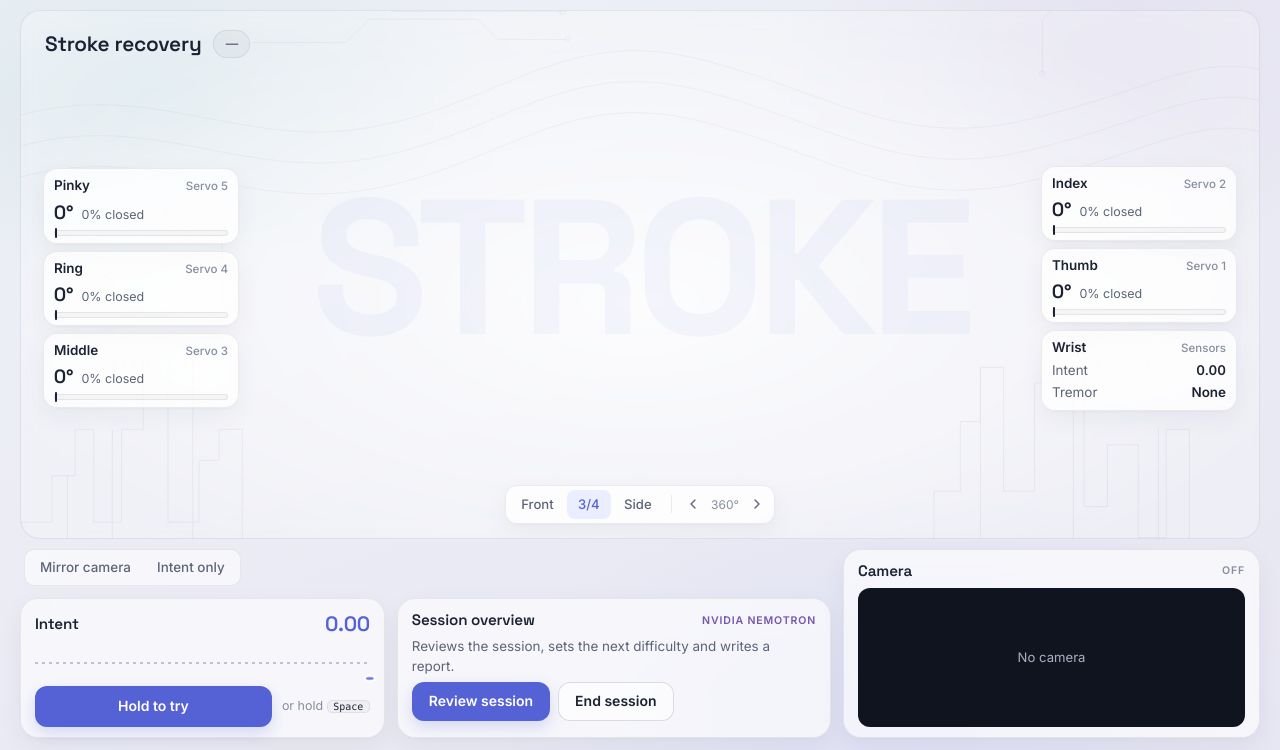
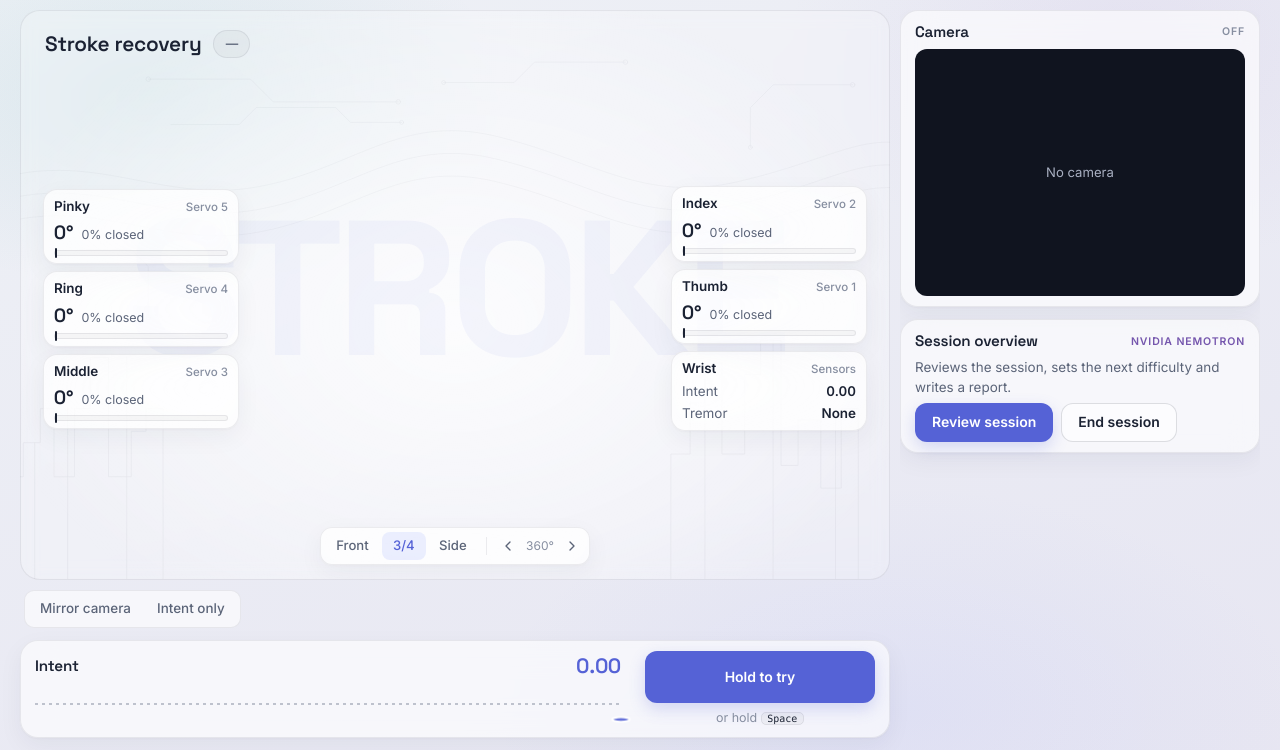
Before and after one commit to HassanKhan20/nuero-grip, a Flask app: page / in a window 1280 px wide. Shown: the part 50-800 px from the top of the page. Run offline with Flask 3, Linux system fonts and the light colour scheme; the visitor is signed in with stand-in values (Sample User, id 1); data that the repository does not hold is empty; some libraries are stand-ins or nearby versions.

Commit message:
style: full-height right sidebar with an uncropped 4:3 camera
- camera box is 4:3 like the feed, so the whole frame shows and fills the box
- sidebar: camera, condition test (Parkinson's/Cognitive), session overview
- wide intent card (trace left, hold button right); page uses more of wide screens

Co-Authored-By: Claude Opus 5.5 <noreply@anthropic.com>

```diff
--- a/static/dashboard.js
+++ b/static/dashboard.js
@@ -162,10 +162,8 @@ function applyCondition(mode) {
     return item;
   }));
   setText("watermark", c.mark);
-  const hasTest = role === "therapist" && !!c.test;
   if ($("test-tap")) $("test-tap").hidden = c.test !== "tap";
   if ($("test-reaction")) $("test-reaction").hidden = c.test !== "reaction";
-  $("cam-card").hidden = hasTest; // one context card: the condition's test, otherwise the camera
 }
 
 // ---------- finger callouts + leader lines ----------
--- a/static/style.css
+++ b/static/style.css
@@ -66,7 +66,11 @@ body.app { height: 100vh; overflow: hidden; }
 .icon-btn:hover, .icon-btn.on { color: var(--blue); background: var(--blue-soft); }
 .badge { position: absolute; top: 3px; right: 3px; min-width: 16px; height: 16px; padding: 0 4px; border-radius: 8px; background: var(--warn); color: #fff; font-size: .68rem; font-weight: 700; display: grid; place-items: center; }
 
-.page { display: grid; grid-template-rows: minmax(0, 1fr) auto; gap: 12px; padding: 12px 24px 16px; min-height: 0; width: 100%; max-width: 1480px; margin: 0 auto; }
+.page { display: grid; grid-template-columns: minmax(0, 1fr) clamp(360px, 27vw, 480px); grid-template-rows: minmax(0, 1fr) auto;
+  grid-template-areas: "stage side" "bottom side"; gap: 12px; padding: 12px 24px 16px; min-height: 0; width: 100%; max-width: 1760px; margin: 0 auto; }
+.stage { grid-area: stage; }
+.side { grid-area: side; display: flex; flex-direction: column; gap: 12px; min-height: 0; overflow-y: auto; scrollbar-width: none; }
+.side::-webkit-scrollbar { display: none; }
 
 /* ---------- stage: annotated 3D hand ---------- */
 .stage { position: relative; min-height: 0; border-radius: 20px; overflow: hidden; border: 1px solid var(--line);
@@ -121,11 +125,14 @@ body.app { height: 100vh; overflow: hidden; }
 @keyframes shimmer { from { background-position: 125% 0; } to { background-position: -125% 0; } }
 
 /* ---------- bottom: spec strip + two cards on the left, the camera / test card fills the right ---------- */
-.bottom { display: grid; grid-template-columns: 1.05fr 1.25fr 1.2fr; grid-template-areas: "under under side" "intent review side"; gap: 12px; }
-.bottom > .card-intent { grid-area: intent; }
-.bottom > .card-review { grid-area: review; }
-.bottom > #cam-card, .bottom > #test-tap, .bottom > #test-reaction { grid-area: side; }
-.under { grid-area: under; display: grid; grid-template-columns: auto minmax(0, 1fr); align-items: center; gap: 24px; padding: 0 4px; }
+.bottom { grid-area: bottom; display: grid; grid-template-columns: minmax(0, 1fr); gap: 12px; }
+/* wide intent card: live trace on the left, hold button on the right */
+.bottom .card-intent { grid-template-columns: minmax(0, 1fr) 230px; grid-template-areas: "head hold" "wave hold" "axis hold"; column-gap: 24px; }
+.card-intent .card-head { grid-area: head; }
+.card-intent .spark-wrap { grid-area: wave; }
+.card-intent .axis { grid-area: axis; }
+.card-intent .hold-row, .card-intent #hw-intent { grid-area: hold; flex-direction: column; align-items: stretch; justify-content: center; gap: 6px; text-align: center; }
+.under { display: grid; grid-template-columns: auto minmax(0, 1fr); align-items: center; gap: 24px; padding: 0 4px; }
 .control-row { display: flex; gap: 8px; flex-wrap: wrap; }
 .seg { display: flex; gap: 2px; padding: 3px; background: var(--panel); border: 1px solid var(--line); border-radius: 10px; }
 .seg button { font: inherit; font-size: .84rem; font-weight: 500; background: none; border: 0; color: var(--muted); padding: .32rem .75rem; border-radius: 7px; cursor: pointer; }
@@ -157,8 +164,8 @@ body.app { height: 100vh; overflow: hidden; }
 .btn.primary { box-shadow: 0 6px 16px rgb(85 98 214 / .22); }
 .preview { margin: 0; line-height: 1.5; display: -webkit-box; -webkit-line-clamp: 3; -webkit-box-orient: vertical; overflow: hidden;
   padding: 8px 10px; background: rgb(181 155 217 / .1); border: 1px solid rgb(181 155 217 / .3); border-radius: var(--radius-sm); }
-.cam-card { grid-template-rows: auto minmax(0, 1fr); }
-.cam-box { position: relative; min-height: 120px; height: 100%; border-radius: var(--radius-sm); overflow: hidden; background: var(--panel-2); border: 1px solid var(--line); display: grid; place-items: center; }
+.cam-card { flex: none; }
+.cam-box { position: relative; aspect-ratio: 4 / 3; width: 100%; border-radius: var(--radius-sm); overflow: hidden; background: var(--panel-2); border: 1px solid var(--line); display: grid; place-items: center; }
 .cam-box { cursor: pointer; background: #10141f; }
 .cam-box img { position: absolute; inset: 0; width: 100%; height: 100%; object-fit: cover; }
 .cam-box .cam-msg { color: #a9b0c2; }
@@ -343,7 +350,8 @@ body.app { height: 100vh; overflow: hidden; }
   .leaders { display: none; }
   .callouts { position: static; width: auto; display: grid; grid-template-columns: repeat(auto-fit, minmax(170px, 1fr)); padding: 0 12px; }
   .view-bar { bottom: auto; top: calc(52vh - 50px); }
-  .bottom { grid-template-columns: 1fr; grid-template-areas: "under" "intent" "review" "side"; }
+  .page { display: flex; flex-direction: column; }
+  .bottom .card-intent { grid-template-columns: 1fr; grid-template-areas: "head" "wave" "axis" "hold"; }
   .under { grid-template-columns: 1fr; gap: 12px; }
   .spec { flex-wrap: wrap; row-gap: 10px; }
   .spec-item { flex: 1 1 40%; }
--- a/templates/dashboard.html
+++ b/templates/dashboard.html
@@ -130,25 +130,16 @@
       <p id="hw-intent" class="hint" hidden>Headband connected</p>
     </article>
 
-    {% if role == 'therapist' %}
-    <article class="card card-review">
-      <header class="card-head"><h2>Session overview</h2><span class="tag">NVIDIA Nemotron</span></header>
-      <p id="agent-status" class="sub">Reviews the session, sets the next difficulty and writes a report.</p>
-      <p id="agent-preview" class="preview" hidden></p>
-      <div class="btn-row">
-        <button type="button" id="btn-agent" class="btn primary">Review session</button>
-        <button type="button" id="btn-end" class="btn ghost">End session</button>
-        <button type="button" id="btn-report" class="btn link" hidden>Open report</button>
+  </section>
+
+  <aside class="side">
+    <article id="cam-card" class="card cam-card">
+      <header class="card-head"><h2>Camera</h2><span class="tag" id="cam-tag">Off</span></header>
+      <div class="cam-box" id="cam-box" title="Show large">
+        <img id="cam" alt="Camera view of the healthy hand" hidden>
+        <p id="cam-msg" class="cam-msg">No camera</p>
       </div>
     </article>
-    {% else %}
-    <article class="card card-review">
-      <header class="card-head"><h2>Your progress</h2><span class="tag">Gemini</span></header>
-      <p id="explain-status" class="sub"></p>
-      <p id="explain-text" class="preview" hidden></p>
-      <button type="button" id="btn-explain" class="btn primary">Explain my progress</button>
-    </article>
-    {% endif %}
 
     {% if role == 'therapist' %}
     <article id="test-tap" class="card" hidden>
```
Also changed, not shown: other parts of templates/dashboard.html (+18 -6 lines).
